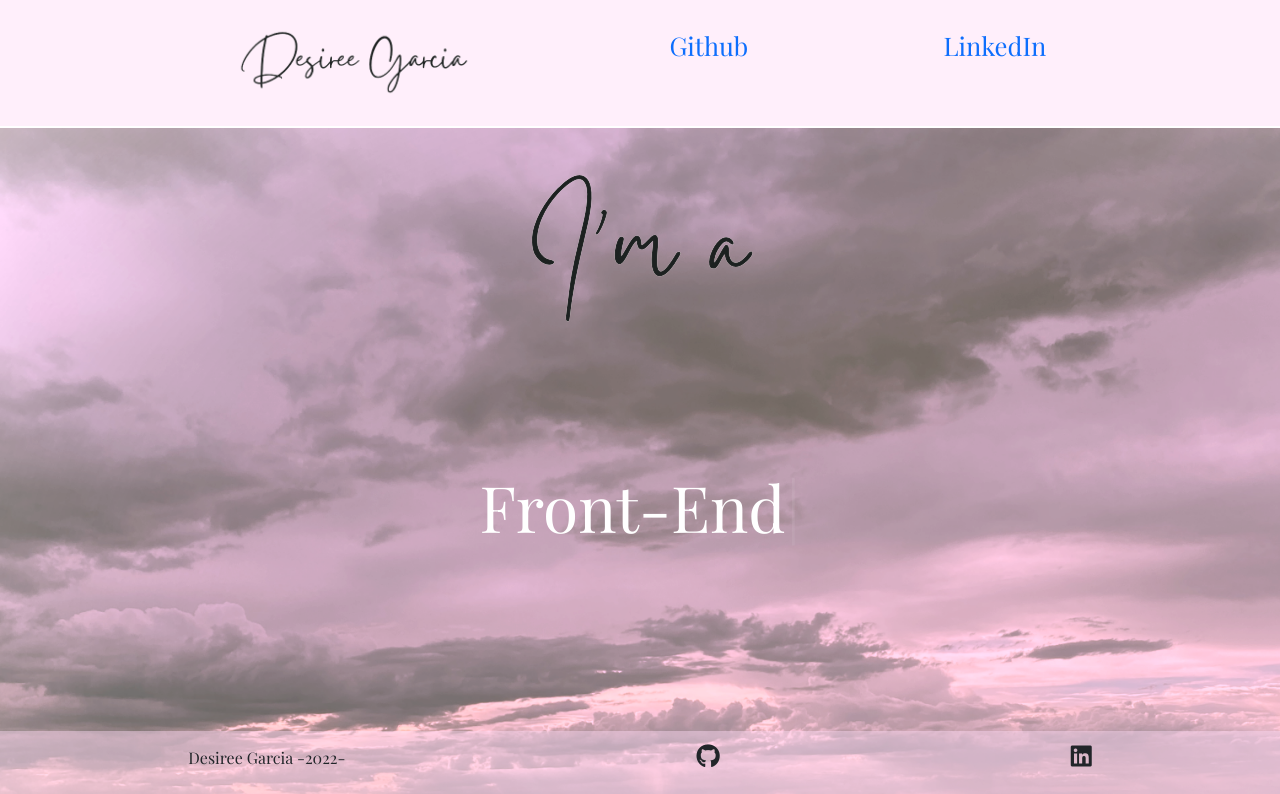
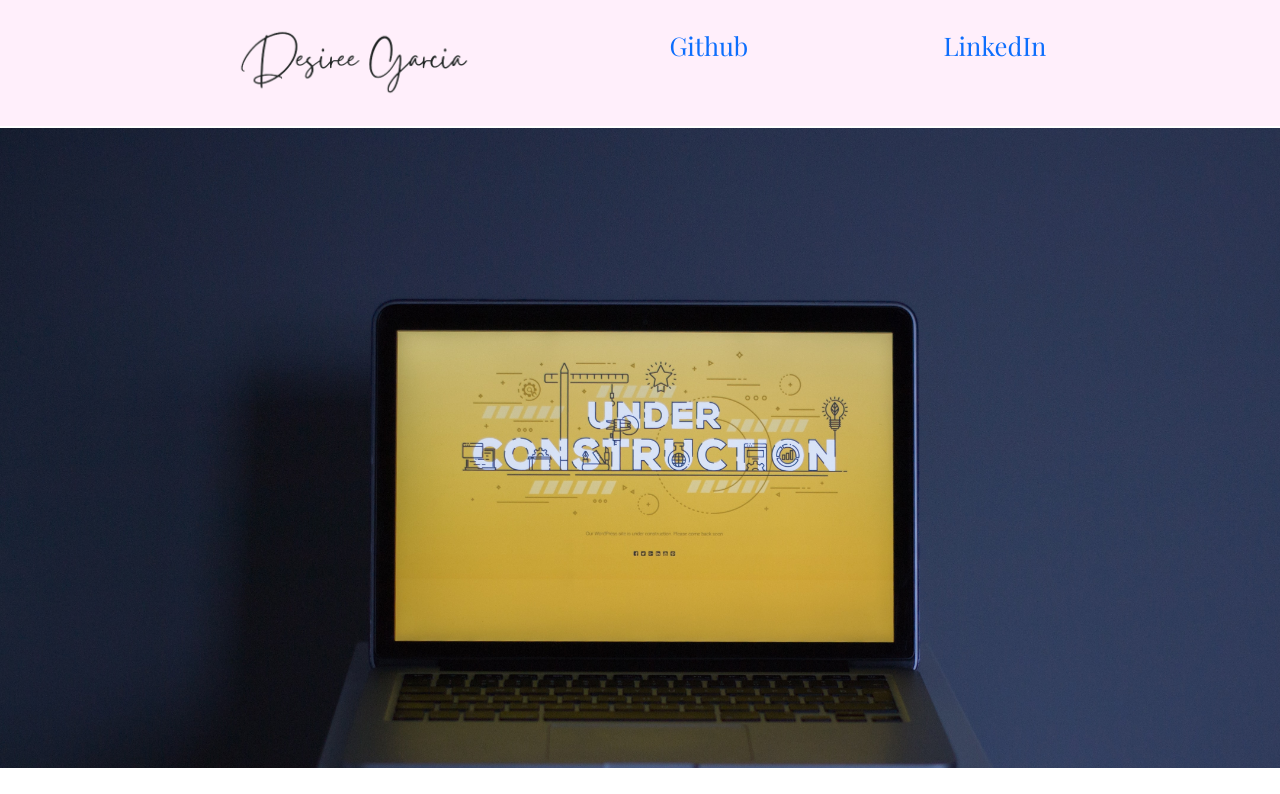
Before and after one commit to Sug4rSku11/portfolio-site, a React (Create React App) app: page / in a window 1280 px wide. Shown: the top 794 px of the page. Built offline with nearby package versions, Linux system fonts and the light colour scheme.

Commit message:
commented out components and added maintenance component for site overhaul.

```diff
--- a/src/App.css
+++ b/src/App.css
@@ -166,6 +166,13 @@ footer i {
 }
 .contact-btn:hover {
  background-color: #d5c6e0;
+}
+.maintenance {
+  background: url('../src/components/Images/webfactory.jpeg');
+  background-repeat: no-repeat;
+  background-size: 100%;
+  height: 80vh;
+  margin-top: 10%;
 }
 
 @media screen and (max-width: 800px) {
--- a/src/App.js
+++ b/src/App.js
@@ -1,29 +1,31 @@
 import './App.css';
-import About from './components/About'
-import Projects from './components/Projects'
+import About from './components/About';
+import Projects from './components/Projects';
 import Contact from './components/Contact';
-import Home from './components/Home'
-import name from '../src/components/Images/Desiree_Garcia.png'
+import Home from './components/Home';
+import name from '../src/components/Images/Desiree_Garcia.png';
+import Maintenance from './components/Images/Maintenance';
 
 function App() {
   return (
     <div className="app">
         {/* <Navigation /> */}
         <header>
-          <nav>
-          <img className="nav-name" src={name}></img>
+         <nav>
+           <img className="nav-name" src={name}></img>
             <a href="https://github.com/Sug4rSku11" target="_blank">Github</a>
             <a href="https://www.linkedin.com/in/d3sir33g/" target="_blank">LinkedIn</a>
           </nav>
         </header>
         <body>
-          <About/>
+          <Maintenance />
+          {/* <About/>
           <Projects/>
           {/* <Home /> */}
-          <Contact />
+          {/* <Contact /> */}
         </body>
 
-     <footer>
+     {/* <footer>
        <p> Desiree Garcia -2022-</p>
        <p>
        <a href="github.com/Sug4rSku11/"><i class="fa-brands fa-github"></i></a>
@@ -33,7 +35,7 @@ function App() {
        </p>
 
 
-     </footer>
+     </footer> */}
     </div>
   );
 }
--- /dev/null
+++ b/src/components/Images/Maintenance.js
@@ -0,0 +1,8 @@
+import React from 'react';
+
+const Maintenance = () => {
+return (
+    <div className='maintenance'></div>
+)
+}
+export default Maintenance;
```
Also changed, not shown: src/components/Images/webfactory.jpeg (added), 1 other file (tests, documents, lock files or other folders).
